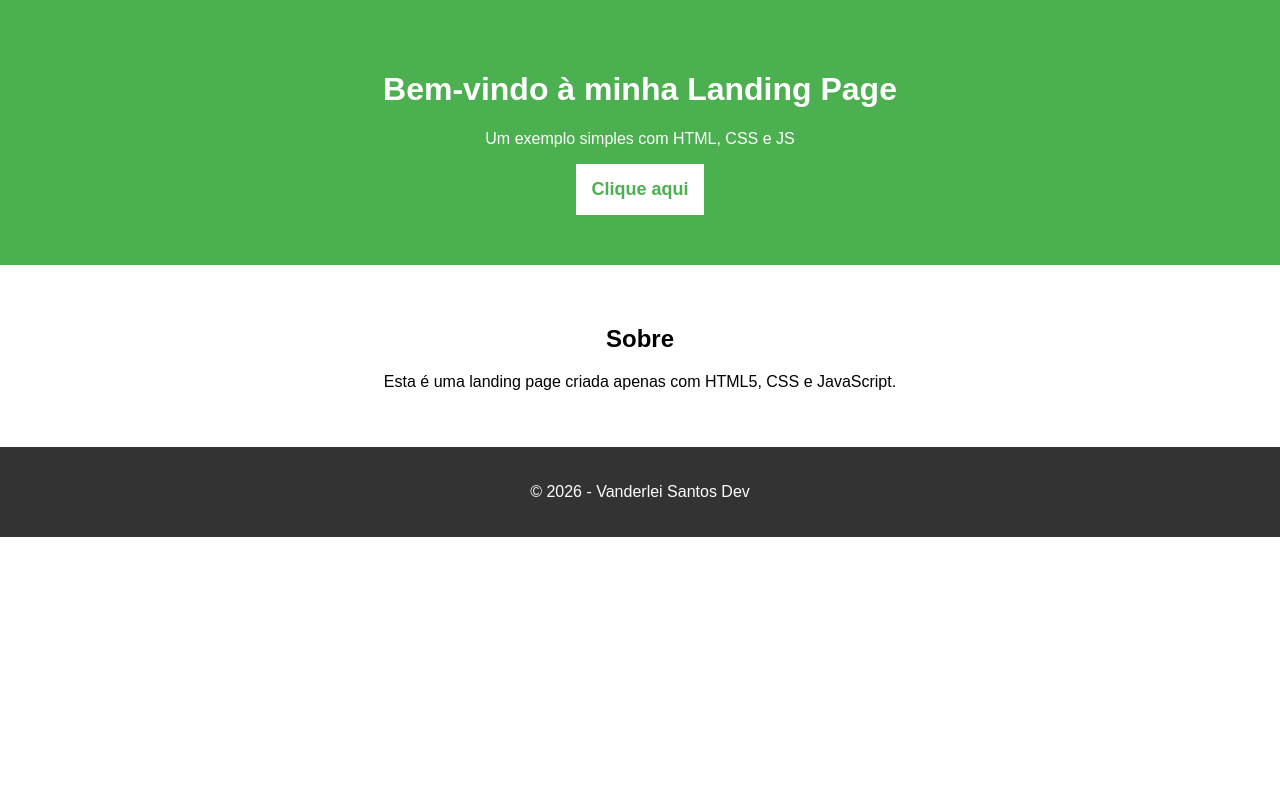
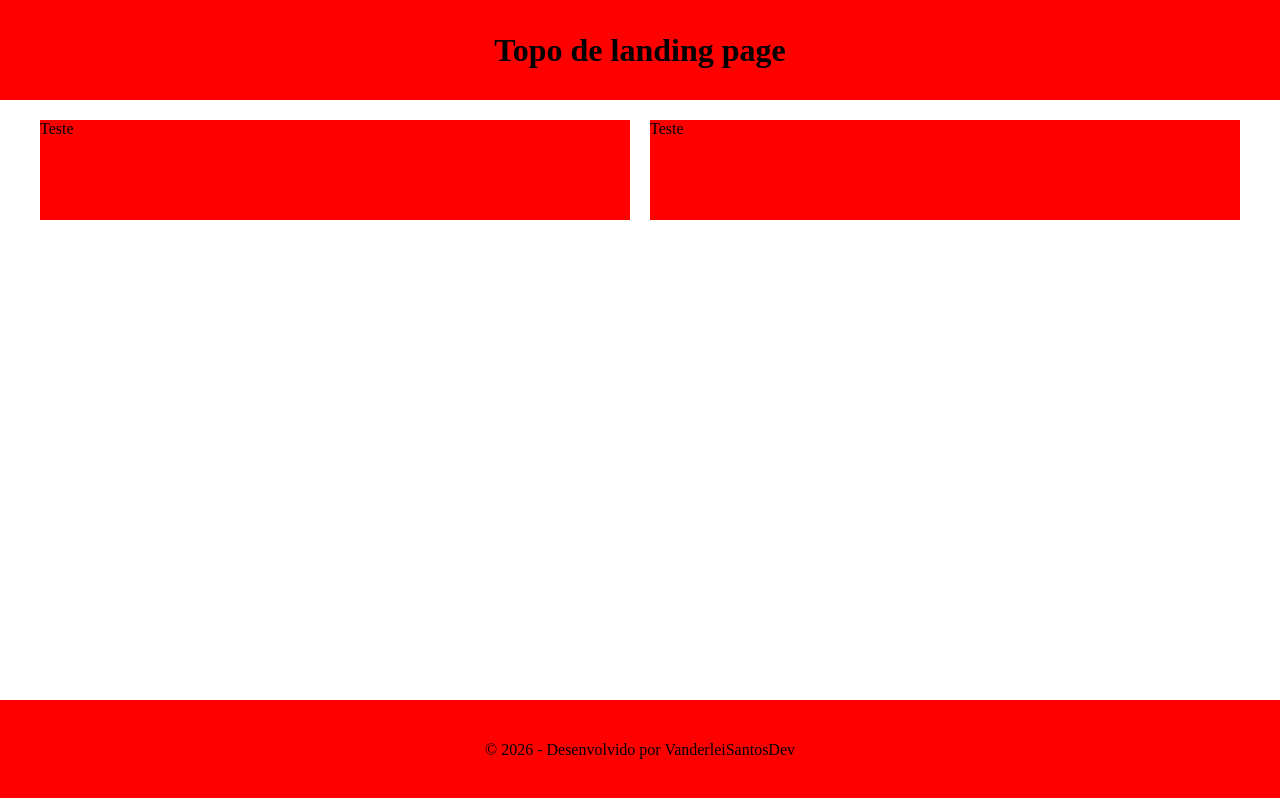
Before and after one commit to VanderleiSantosDev/landing_page_1, a plain HTML site: page index.html in a window 1280 px wide. Drawn offline with Linux system fonts and the light colour scheme.

Commit message:
Atualização de layout

```diff
--- a/css/style.css
+++ b/css/style.css
@@ -1,79 +1,53 @@
-/* Folha de Estilo Css */
+*{
+    margin:0;
+    padding:0;
+}
 
+body{
+    display: flex;
+    flex-direction: column;
+    min-height: 100vh; /* altura mínima = altura da tela */
+    margin: 0;
+}
 
-/* Corpo */
+.header{
+    display:grid;
+    grid-template-columns:1fr;
+    align-items: center;
+    justify-items: center;
+    background:red;
+    height: 100px;
+}
 
-body {
-    font-family: Arial, sans-serif;
-    margin: 0;
-    padding: 0;
-    text-align: center;
+.grid {
+    flex:1;
+    display: grid;
+    width: 100%;
+    max-width: 1200px;
+    margin: 20px auto;
+    grid-template-columns: 1fr;
+    gap:20px;
+}
+
+.footer{
+    display: grid;
+    grid-template-columns: 1fr;
+    align-items: center;
+    justify-items: center;
+    background:red;
+    height: 100px;
+}
+
+.item{
+    background:red;
+    margin:0px;
+    height: 100px;
+
 }
 
 
-/* Header */
-
-header {
-    background: #4CAF50;
-    color: white;
-    padding: 50px 20px;
+@media (min-width: 1024px) {
+  .grid {
+    grid-template-columns: 1fr 1fr; /* duas colunas */
+  }
 }
-
-button {
-    background: white;
-    color: #4CAF50;
-    border: none;
-    padding: 15px 15px 15px 15px;
-    cursor: pointer;
-    font-size: 18px;
-    font-weight: 700;
-}
-
-button:hover {
-    background: #ddd;
-}
-
-#custom-alert {
-    position: fixed;
-    top: 50%;
-    left: 50%;
-    transform: translate(-50%, -50%);
-    background: white;
-    padding: 30px;
-    border: 2px solid #333;
-    color: black;
-    z-index: 1000;
-    text-align: center;
-}
-
-.hidden {
-    display:none;
-}
-
-.close-btn {
-    position: absolute;
-    top: 0px;
-    right: 0px;
-    background: black;
-    color:red;
-    border: none;
-    font-size: 14px;
-    cursor: pointer;
-}
-
-
-/* Sessão 1 */
-
-section {
-    padding: 40px 20px;
-}
-
-
-
-/* Foother */
-
-footer {
-    background: #333;
-    color: white;
-    padding: 20px;
-}
--- a/index.html
+++ b/index.html
@@ -13,34 +13,23 @@
 
 <!-- Sessão -->
 
-    <header>
-
-        <h1>Bem-vindo à minha Landing Page</h1>
-        <p>Um exemplo simples com HTML, CSS e JS</p>
-        <button id="cta-btn">Clique aqui</button>
-
-    <!--
-        <div id="custom-alert" class="hidden">
-        <button id="close-alert" class="close-btn">X</button>
-        <p>Você clicou no botão!</p>
-        </div>
-    -->
-
+    <header class="header">
+                <h1>Topo de landing page</h1>
     </header>
 
 
 <!-- Sessão -->
 
-    <section>
-        <h2>Sobre</h2>
-        <p>Esta é uma landing page criada apenas com HTML5, CSS e JavaScript.</p>
-    </section>
+    <main class="grid">
+       <div class="item">Teste</div>
+       <div class="item">Teste</div>
+    </main>
 
 
 <!-- footer -->
 
-    <footer>
-        <p>&copy; 2026 - Vanderlei Santos Dev</p>
+    <footer class="footer">
+        <div>&copy 2026 - Desenvolvido por VanderleiSantosDev</div>
     </footer>
 
 
```
